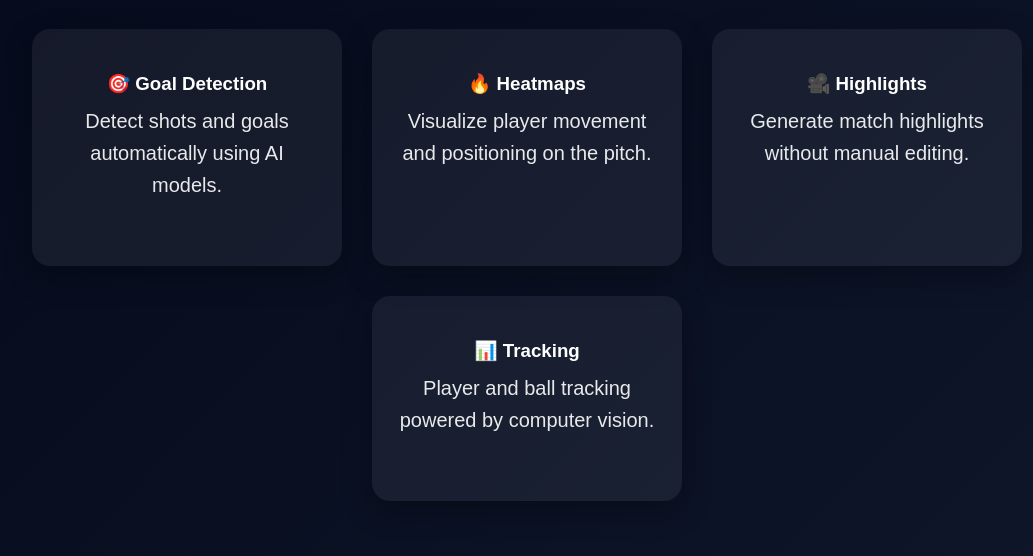
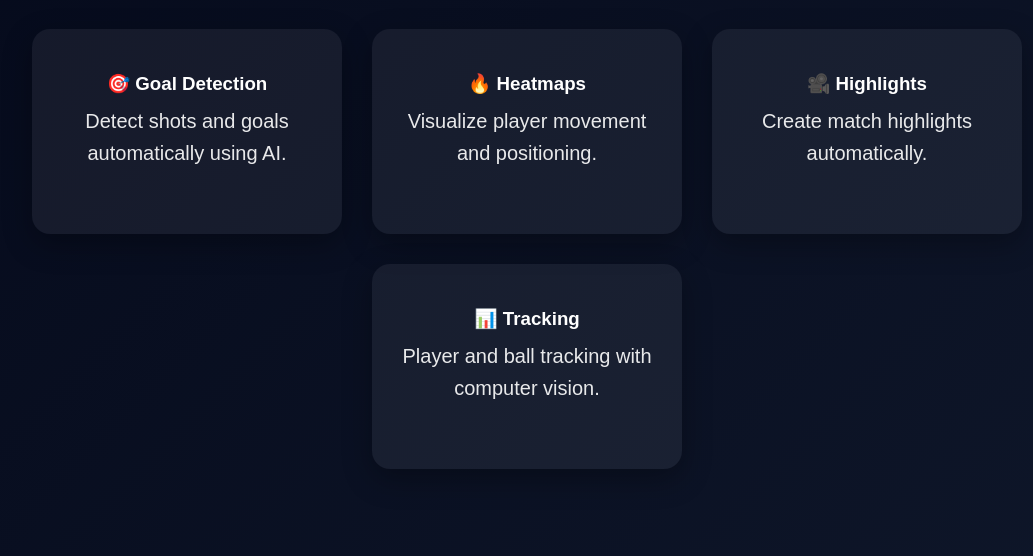
Before and after one commit to houdhayfagormi59/my-page-ai-football, a plain HTML site: page index.html in a window 1280 px wide. Shown: the part 711-1267 px from the top of the page, without its empty margins (113-1146 px from the left). Drawn offline with Linux system fonts and the light colour scheme.

Commit message:
Refine feature descriptions in index.html

```diff
--- a/index.html
+++ b/index.html
@@ -113,22 +113,22 @@
     <div class="features">
       <div class="card">
         <h3>🎯 Goal Detection</h3>
-        <p>Detect shots and goals automatically using AI models.</p>
+        <p>Detect shots and goals automatically using AI.</p>
       </div>
 
       <div class="card">
         <h3>🔥 Heatmaps</h3>
-        <p>Visualize player movement and positioning on the pitch.</p>
+        <p>Visualize player movement and positioning.</p>
       </div>
 
       <div class="card">
         <h3>🎥 Highlights</h3>
-        <p>Generate match highlights without manual editing.</p>
+        <p>Create match highlights automatically.</p>
       </div>
 
       <div class="card">
         <h3>📊 Tracking</h3>
-        <p>Player and ball tracking powered by computer vision.</p>
+        <p>Player and ball tracking with computer vision.</p>
       </div>
     </div>
   </section>
```
